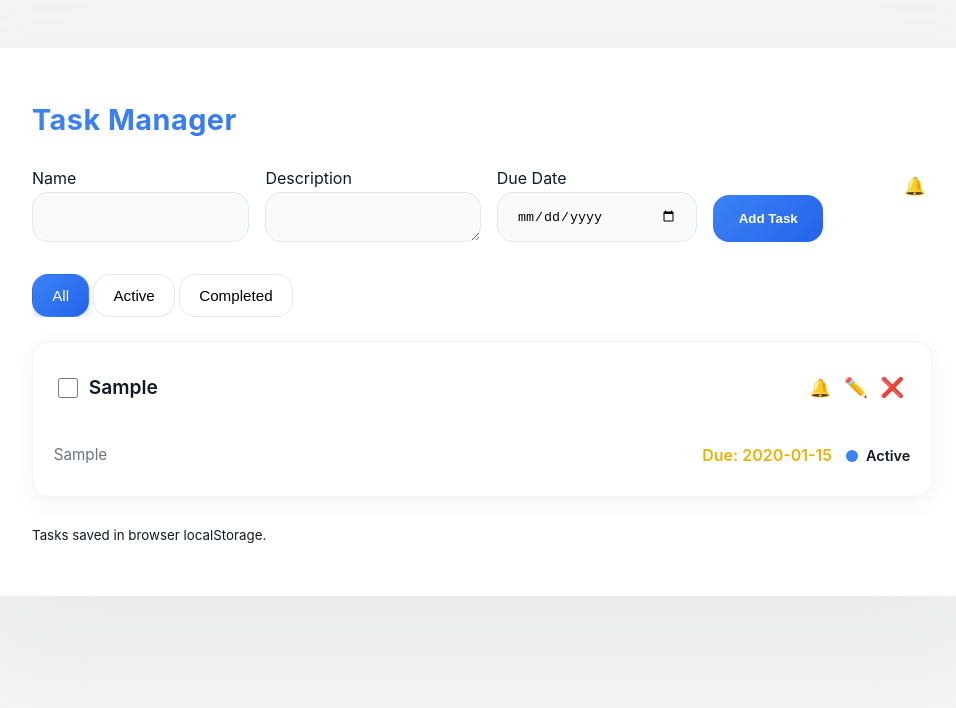
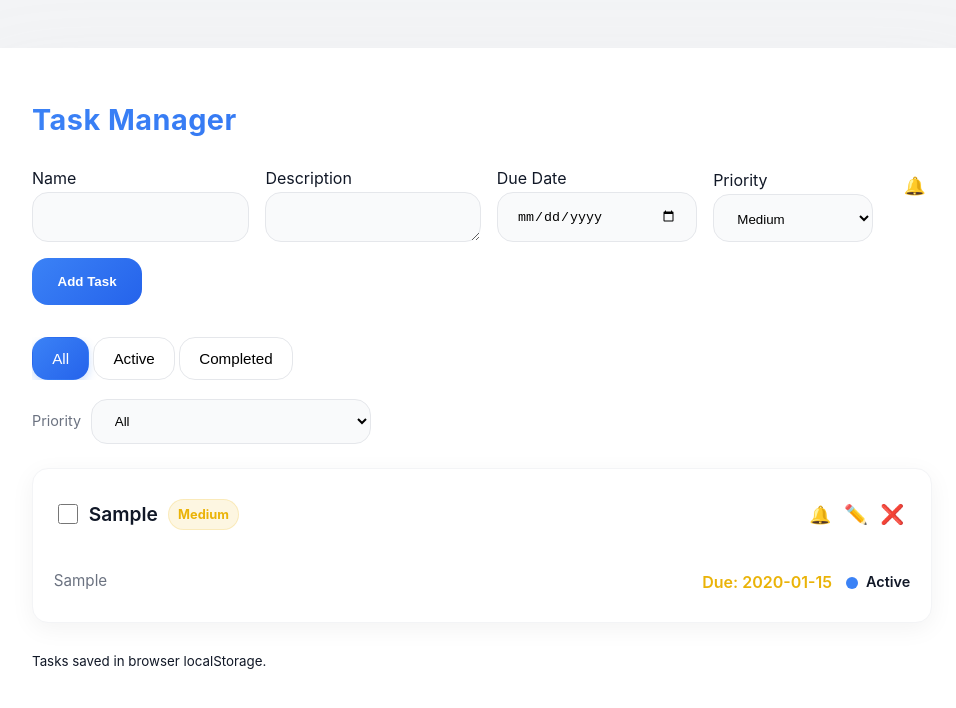
Before and after one commit to DhanushNehru/task-manager, a React (Create React App) app: page / in a window 1280 px wide. Both pictures are taken after typing "Sample", "Sample", "2020-01-15" into the empty fields and a click on the button "Add Task". Shown: the top 708 px of the page, without its empty margins (158-1114 px from the left). Built offline with nearby package versions, Linux system fonts and the light colour scheme.

Commit message:
add task priority, enhance priority select options

```diff
--- a/src/App.js
+++ b/src/App.js
@@ -10,7 +10,8 @@ const NOTIFY_WINDOW_HOURS = 1; // notify when task due within 1 hour (configurab
 function loadTasks() {
   try {
     const raw = localStorage.getItem(STORAGE_KEY);
-    return raw ? JSON.parse(raw) : [];
+    const parsed = raw ? JSON.parse(raw) : [];
+    return parsed.map((t) => ({ priority: 'Medium', ...t }));
   } catch {
     return [];
   }
--- a/src/components/AddTask.js
+++ b/src/components/AddTask.js
@@ -2,7 +2,7 @@ import React, { useState } from "react";
 import { useDispatch } from "react-redux";
 import { addTask } from "../redux/actions";
 
-const initTask = { name: "", description: "", dueDate: "" };
+const initTask = { name: "", description: "", dueDate: "", priority: "Medium" };
 
 const AddTask = () => {
   const [task, setTask] = useState(initTask);
@@ -16,6 +16,7 @@ const AddTask = () => {
           name: task.name,
           description: task.description,
           dueDate: task.dueDate || null,
+          priority: task.priority || 'Medium',
           completed: false,
         })
       );
@@ -48,6 +49,16 @@ const AddTask = () => {
         </label>
         <input id="dueDate" type="date" value={task.dueDate} onChange={(e) => setTask({ ...task, dueDate: e.target.value })} className="input" />
       </div>
+
+      {/* Priority */}
+      <div className="field">
+        <label htmlFor="priority" className="label">Priority</label>
+        <select id="priority" value={task.priority} onChange={(e) => setTask({ ...task, priority: e.target.value })} className="input">
+          <option>High</option>
+          <option>Medium</option>
+          <option>Low</option>
+        </select>
+      </div>
       <button className="btn-primary" onClick={handleAddTask}>Add Task</button>
     </div>
   );
--- a/src/components/Task.js
+++ b/src/components/Task.js
@@ -13,6 +13,7 @@ const Task = ({ task }) => {
     name: task?.name || "",
     description: task?.description || "",
     dueDate: task?.dueDate || "",
+    priority: task?.priority || 'Medium',
   });
 
   // Save edits
@@ -56,7 +57,7 @@ const Task = ({ task }) => {
   <div className="title-row">
 
     {/* Completed Checkbox */}
-<div className="title-container">
+    <div className="title-container">
       <input
       type="checkbox"
       checked={task.completed}
@@ -72,7 +73,10 @@ const Task = ({ task }) => {
         className="input editable-title"
       />
     ) : (
-      <h3 className={`title ${task.completed ? 'completed' : ''}`}>{task.name}</h3>
+      <div style={{display: 'flex', alignItems: 'center', gap: '0.6rem'}}>
+        <h3 className={`title ${task.completed ? 'completed' : ''}`}>{task.name}</h3>
+        <span className={`priority ${task.priority ? task.priority.toLowerCase() : 'medium'}`}>{task.priority || 'Medium'}</span>
+      </div>
     )}
 </div>
 
@@ -116,6 +120,15 @@ const Task = ({ task }) => {
       task.dueDate && <p className="due muted">Due: {task.dueDate}</p>
     )}
 
+    {/* Priority selector when editing, static label otherwise is above */}
+    {isEditing && (
+      <select value={editedTask.priority} onChange={(e) => setEditedTask({ ...editedTask, priority: e.target.value })} className="input">
+        <option>High</option>
+        <option>Medium</option>
+        <option>Low</option>
+      </select>
+    )}
+
     {/* Task Status Indicator */}
     <div className="status-indicator">
       <span className={`status-dot ${task.completed ? 'completed' : task.isOverdue ? 'overdue' : 'active'}`}></span>
--- a/src/components/TaskItem.js
+++ b/src/components/TaskItem.js
@@ -23,7 +23,7 @@ export default function TaskItem({ task, onToggle, onDelete }) {
       <div className="content">
         <div className="title-row">
           <span className={`title ${task.completed ? "completed" : ""}`}>{task.title}</span>
-          <span className={`priority ${task.priority.toLowerCase()}`}>{task.priority}</span>
+          <span className={`priority ${(task.priority || 'Medium').toLowerCase()}`}>{task.priority || 'Medium'}</span>
         </div>
         <div className="meta">
           {task.dueDate ? (
--- a/src/components/TaskList.js
+++ b/src/components/TaskList.js
@@ -5,6 +5,7 @@ import Task from "./Task";
 const TaskList = () => {
   const tasks = useSelector((state) => state.tasks);
   const [filter, setFilter] = useState("all");
+  const [priorityFilter, setPriorityFilter] = useState("all");
 
   // Save to localStorage whenever tasks change
   useEffect(() => {
@@ -32,8 +33,12 @@ const TaskList = () => {
   }, [tasks]);
 
   const filteredTasks = tasks.filter((task) => {
-    if (filter === "active") return !task.completed;
-    if (filter === "completed") return task.completed;
+    if (filter === "active") if (task.completed) return false;
+    if (filter === "completed") if (!task.completed) return false;
+    if (priorityFilter !== "all") {
+      if (!task.priority) return false;
+      if (task.priority.toLowerCase() !== priorityFilter) return false;
+    }
     return true;
   });
 
@@ -51,6 +56,15 @@ const TaskList = () => {
           <button onClick={() => setFilter("active")} className={filter === 'active' ? 'active' : ''}>Active</button>
           <button onClick={() => setFilter("completed")} className={filter === 'completed' ? 'active' : ''}>Completed</button>
         </div>
+        <div style={{display: 'flex', gap: '0.6rem', alignItems: 'center'}}>
+          <label style={{fontSize: '0.9rem', color: '#6b7280'}}>Priority</label>
+          <select value={priorityFilter} onChange={(e) => setPriorityFilter(e.target.value)} className="search">
+            <option value="all">All</option>
+            <option value="high">High</option>
+            <option value="medium">Medium</option>
+            <option value="low">Low</option>
+          </select>
+        </div>
       </div>
 
       {sortedTasks.map((task) => (
--- a/src/redux/reducers.js
+++ b/src/redux/reducers.js
@@ -15,7 +15,9 @@ const initialState = {
 export const taskReducer = (state = initialState, action) => {
   switch (action.type) {
     case LOAD_TASKS:
-      return { ...state, tasks: action.payload };
+      // Ensure older tasks without priority get a default
+      const normalized = (action.payload || []).map((t) => ({ priority: 'Medium', ...t }));
+      return { ...state, tasks: normalized };
 
     case ADD_TASK:
       const updatedTasks = [...state.tasks, action.payload];
--- a/src/styles.css
+++ b/src/styles.css
@@ -216,6 +216,37 @@ h1 {
 
 .status-dot.overdue {
   background: var(--overdue);
+}
+
+/* Priority labels */
+.priority {
+  display: inline-block;
+  padding: 0.25rem 0.6rem;
+  border-radius: 999px;
+  font-weight: 700;
+  font-size: 0.8rem;
+  text-transform: capitalize;
+}
+#priority{
+   height: 3rem;
+}
+
+.priority.high {
+  background: rgba(239, 68, 68, 0.12);
+  color: var(--overdue);
+  border: 1px solid rgba(239, 68, 68, 0.18);
+}
+
+.priority.medium {
+  background: rgba(234, 179, 8, 0.12);
+  color: var(--soon);
+  border: 1px solid rgba(234, 179, 8, 0.18);
+}
+
+.priority.low {
+  background: rgba(34, 197, 94, 0.08);
+  color: var(--success);
+  border: 1px solid rgba(34, 197, 94, 0.12);
 }
 
 /* Modal Styling */
```
